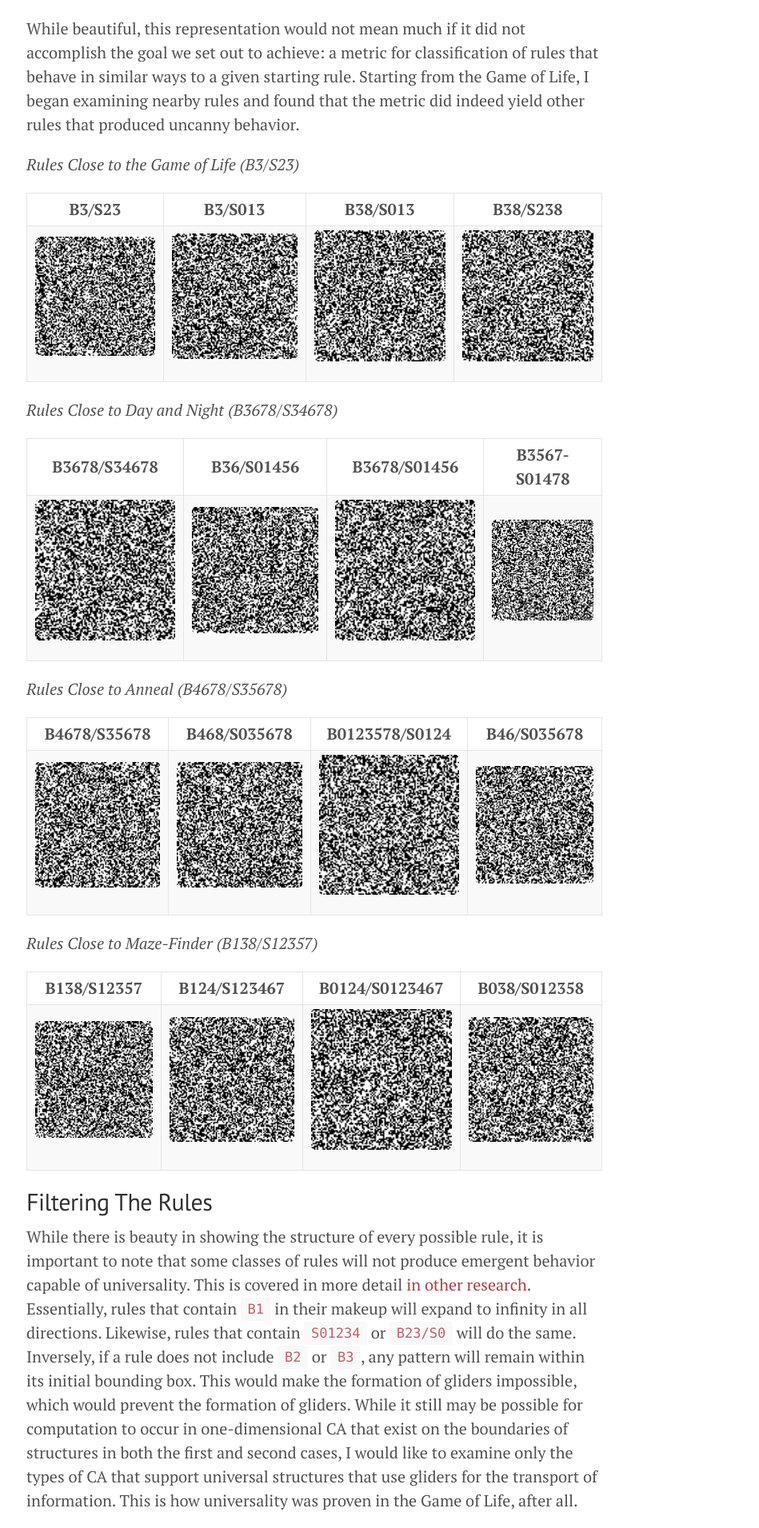
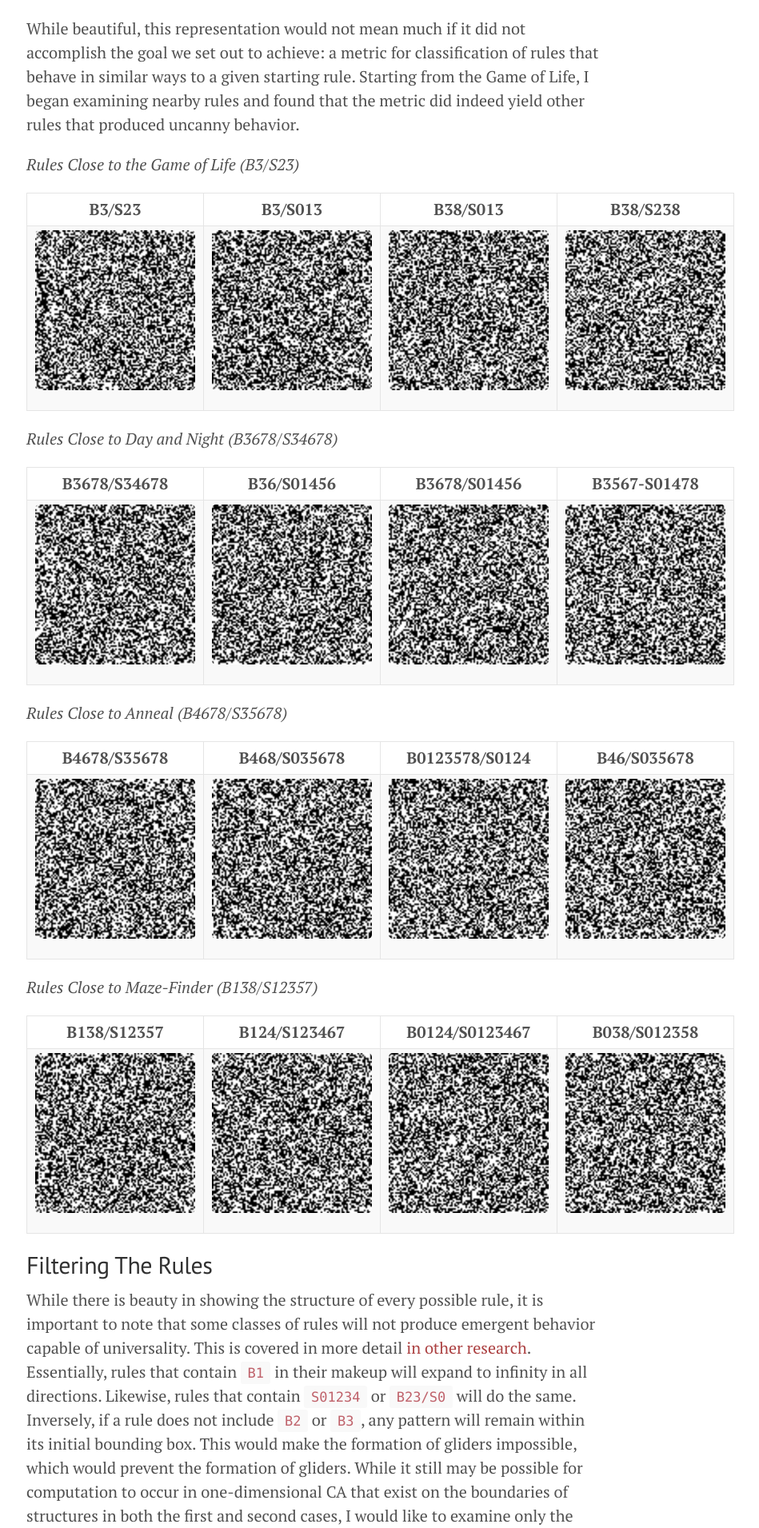
Before and after one commit to kylehovey/blog, a Jekyll site: the page built from automata_nebula.md, in a window 1280 px wide. Shown: the part 4276-6187 px from the top of the page at 80% size, without its empty margins (247-1196 px from the left). Built offline with Jekyll 4.4.1, drawn with Linux system fonts in a browser that asks for light colours; formulas are drawn with MathJax 3.

Commit message:
Updated image styling to have the same size

```diff
--- a/automata_nebula.md
+++ b/automata_nebula.md
@@ -54,25 +54,25 @@ While beautiful, this representation would not mean much if it did not accomplis
 
 |B3/S23|B3/S013|B38/S013|B38/S238|
 |-|-|-|-|
-| <img src="/blog/images/automata_nebula/animations/similar/gol_like/6152.gif" width="300px" /> | <img src="/blog/images/automata_nebula/animations/similar/gol_like/5640.gif" width="300px" /> | <img src="/blog/images/automata_nebula/animations/similar/gol_like/5896.gif" width="300px" /> | <img src="/blog/images/automata_nebula/animations/similar/gol_like/137480.gif" width="300px" /> |
+| <img style="max-width:initial;" src="/blog/images/automata_nebula/animations/similar/gol_like/6152.gif" width="200px" /> | <img style="max-width:initial;" src="/blog/images/automata_nebula/animations/similar/gol_like/5640.gif" width="200px" /> | <img style="max-width:initial;" src="/blog/images/automata_nebula/animations/similar/gol_like/5896.gif" width="200px" /> | <img style="max-width:initial;" src="/blog/images/automata_nebula/animations/similar/gol_like/137480.gif" width="200px" /> |
 
 *Rules Close to Day and Night (B3678/S34678)*
 
 |B3678/S34678|B36/S01456|B3678/S01456|B3567-S01478|
 |-|-|-|-|
-| <img src="/blog/images/automata_nebula/animations/similar/dan_like/242120.gif" width="300px" /> | <img src="/blog/images/automata_nebula/animations/similar/dan_like/58952.gif" width="300px" /> | <img src="/blog/images/automata_nebula/animations/similar/dan_like/59336.gif" width="300px" /> | <img src="/blog/images/automata_nebula/animations/similar/dan_like/206568.gif" width="300px" /> |
+| <img style="max-width:initial;" src="/blog/images/automata_nebula/animations/similar/dan_like/242120.gif" width="200px" /> | <img style="max-width:initial;" src="/blog/images/automata_nebula/animations/similar/dan_like/58952.gif" width="200px" /> | <img style="max-width:initial;" src="/blog/images/automata_nebula/animations/similar/dan_like/59336.gif" width="200px" /> | <img style="max-width:initial;" src="/blog/images/automata_nebula/animations/similar/dan_like/206568.gif" width="200px" /> |
 
 *Rules Close to Anneal (B4678/S35678)*
 
 |B4678/S35678|B468/S035678|B0123578/S0124|B46/S035678|
 |-|-|-|-|
-| <img src="/blog/images/automata_nebula/animations/similar/anneal_like/250320.gif" width="300px" /> | <img src="/blog/images/automata_nebula/animations/similar/anneal_like/250704.gif" width="300px" /> | <img src="/blog/images/automata_nebula/animations/similar/anneal_like/12207.gif" width="300px" /> | <img src="/blog/images/automata_nebula/animations/similar/anneal_like/250448.gif" width="300px" /> |
+| <img style="max-width:initial;" src="/blog/images/automata_nebula/animations/similar/anneal_like/250320.gif" width="200px" /> | <img style="max-width:initial;" src="/blog/images/automata_nebula/animations/similar/anneal_like/250704.gif" width="200px" /> | <img style="max-width:initial;" src="/blog/images/automata_nebula/animations/similar/anneal_like/12207.gif" width="200px" /> | <img style="max-width:initial;" src="/blog/images/automata_nebula/animations/similar/anneal_like/250448.gif" width="200px" /> |
 
 *Rules Close to Maze-Finder (B138/S12357)*
 
 |B138/S12357|B124/S123467|B0124/S0123467|B038/S012358|
 |-|-|-|-|
-| <img src="/blog/images/automata_nebula/animations/similar/maze_like/89354.gif" width="300px" /> | <img src="/blog/images/automata_nebula/animations/similar/maze_like/113686.gif" width="300px" /> | <img src="/blog/images/automata_nebula/animations/similar/maze_like/114199.gif" width="300px" /> | <img src="/blog/images/automata_nebula/animations/similar/maze_like/155401.gif" width="300px" /> |
+| <img style="max-width:initial;" src="/blog/images/automata_nebula/animations/similar/maze_like/89354.gif" width="200px" /> | <img style="max-width:initial;" src="/blog/images/automata_nebula/animations/similar/maze_like/113686.gif" width="200px" /> | <img style="max-width:initial;" src="/blog/images/automata_nebula/animations/similar/maze_like/114199.gif" width="200px" /> | <img style="max-width:initial;" src="/blog/images/automata_nebula/animations/similar/maze_like/155401.gif" width="200px" /> |
 
 ## Filtering The Rules
 
```
